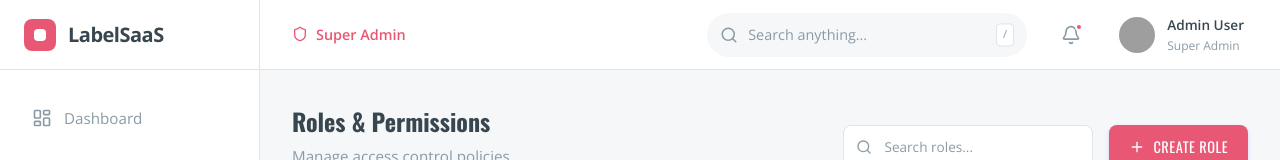
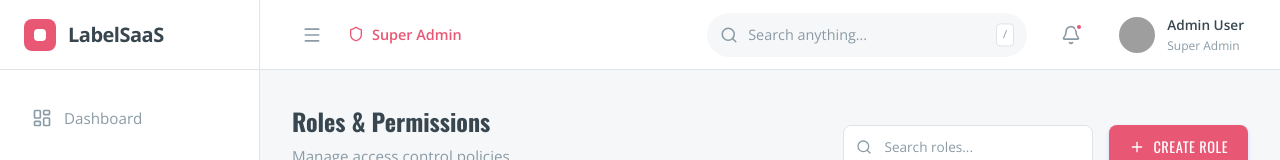
Before and after one commit to raihanabanu231-maker/printing-labeler-admin-dashboard, a React (Vite) app: page /roles in a window 1280 px wide. Shown: the top 160 px of the page. Built offline with nearby package versions, Linux system fonts and the light colour scheme; grey boxes are pictures that could not be loaded.

Commit message:
feat: add sidebar collapse toggle in topbar

```diff
--- a/src/components/layout/DashboardLayout.jsx
+++ b/src/components/layout/DashboardLayout.jsx
@@ -12,7 +12,7 @@ export default function DashboardLayout({ children }) {
     <div className="dashboard-layout">
       <Sidebar isCollapsed={isCollapsed} toggleCollapse={toggleCollapse} />
       <div className="main-content-wrapper">
-        <Topbar />
+        <Topbar toggleSidebar={toggleCollapse} />
         <main className="main-content">
           {children}
         </main>
--- a/src/components/layout/Topbar.css
+++ b/src/components/layout/Topbar.css
@@ -14,6 +14,14 @@
 .topbar-left {
   display: flex;
   align-items: center;
+  gap: 1rem;
+}
+
+.menu-btn {
+  background: none;
+  border: none;
+  cursor: pointer;
+  padding: 0;
 }
 
 .role-indicator {
--- a/src/components/layout/Topbar.jsx
+++ b/src/components/layout/Topbar.jsx
@@ -1,10 +1,13 @@
-import { Search, Bell, Shield } from 'lucide-react';
+import { Search, Bell, Shield, Menu } from 'lucide-react';
 import './Topbar.css';
 
-export default function Topbar() {
+export default function Topbar({ toggleSidebar }) {
   return (
     <header className="topbar">
       <div className="topbar-left">
+        <button className="icon-btn menu-btn" onClick={toggleSidebar} aria-label="Toggle Sidebar">
+          <Menu size={20} />
+        </button>
         <div className="role-indicator">
           <Shield size={16} className="role-icon" />
           <span className="role-text">Super Admin</span>
```
